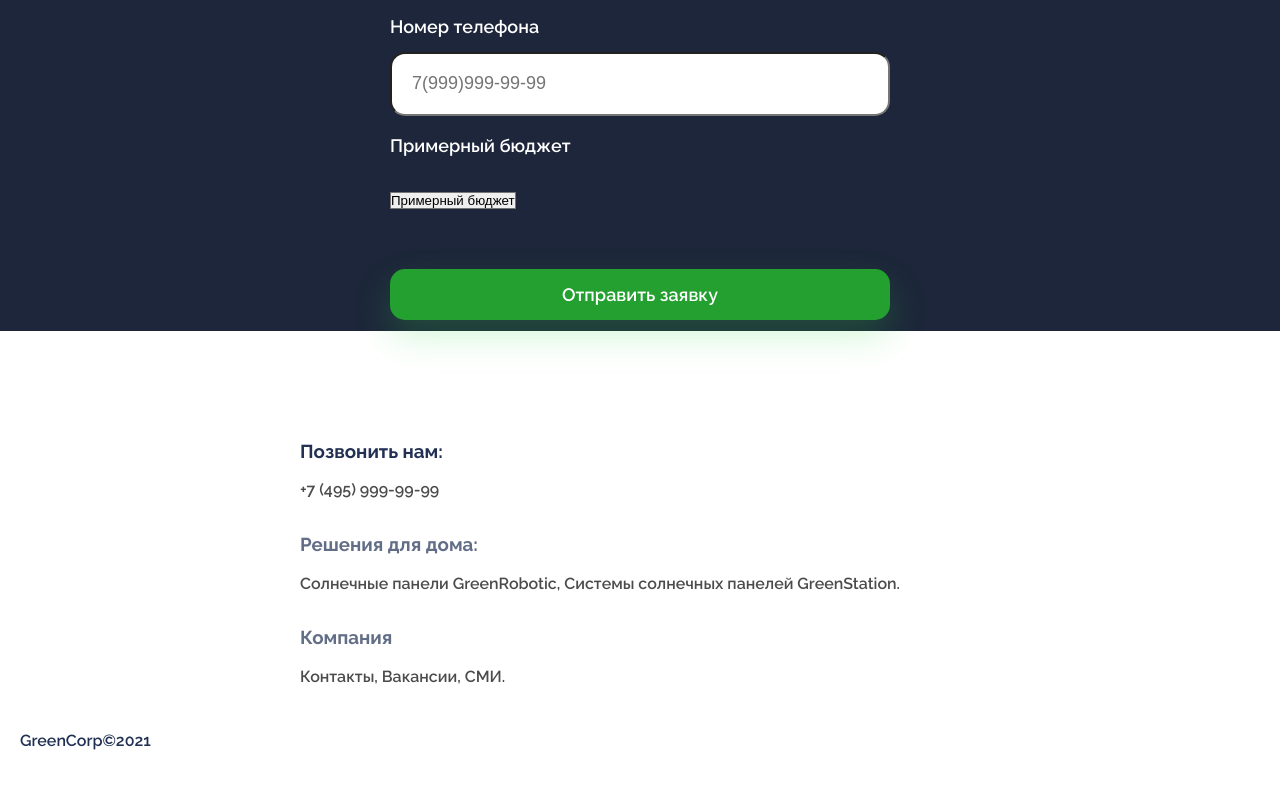
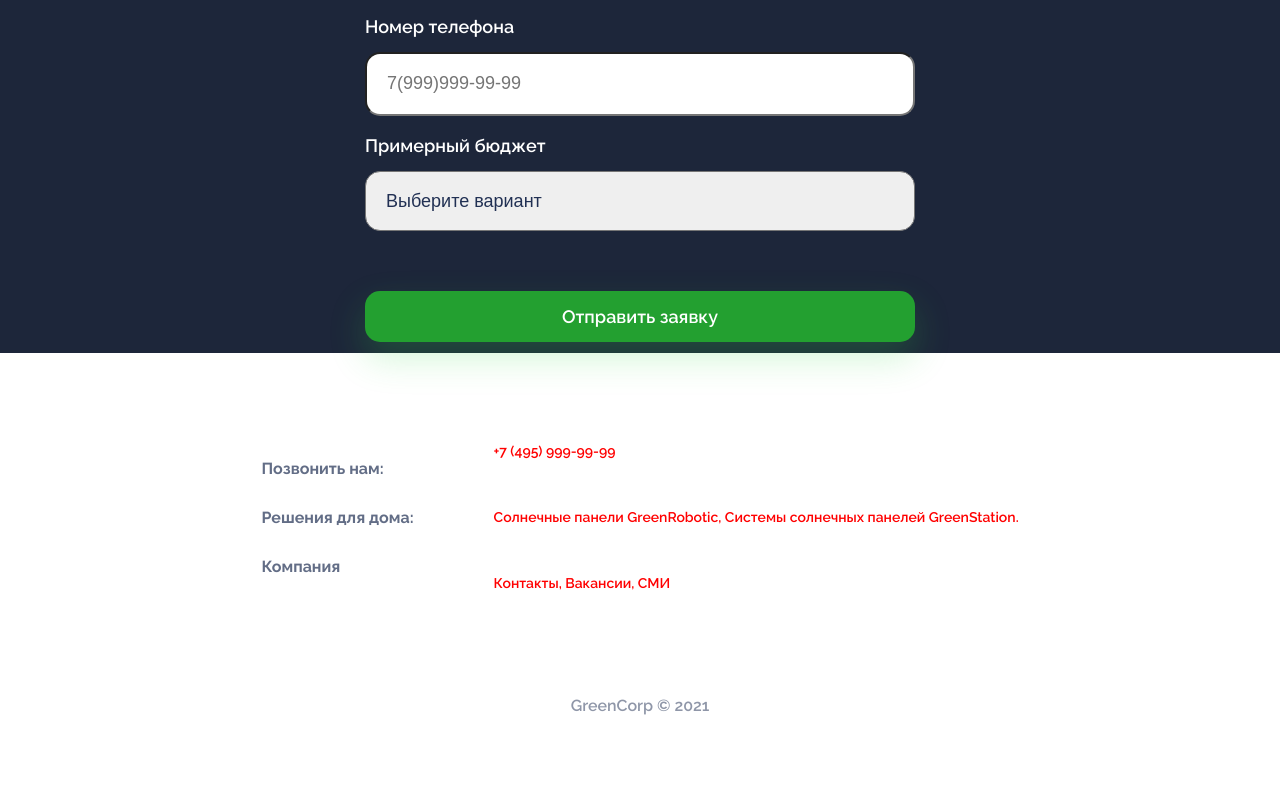
Before and after one commit to FrontMusG/-, a plain HTML site: page index.html in a window 1280 px wide. Shown: the part 1329-2118 px from the top of the page. Drawn offline with Linux system fonts and the light colour scheme.

Commit message:
Третья версия, остался футер

```diff
--- a/index.html
+++ b/index.html
@@ -42,10 +42,9 @@
                            <label for="phone">Номер телефона</label>
                            <input type="tel" placeholder="7(999)999-99-99" id="phone"><br/>
 
-                           <label for="budget">Примерный бюджет</label>
-                           <section name="money" id="budget"><br/>
-                           <select name="many" id="budget">
-                               <option value="">Примерный бюджет</option>
+                           <label for="budget2">Примерный бюджет</label>
+                           <select name="many" id="budget2">
+                               <option value="">Выберите вариант</option>
                                <option value="10-30">10 000 - 30 000</option>
                                <option value="30-60">30 000 - 60 000</option>
                                <option value="60-100">60 000 - 100 000</option>
@@ -53,6 +52,7 @@
                            </select>
                        </div>
                        <button type="submit" class="form__submit">Отправить заявку</button>
+                       </form>
 
 
 
@@ -62,18 +62,21 @@
        </section>
    </body>
    </html>
-   <footer>
+
+<footer>
     <div class="footer__container">
         <div class="footer__group">
             <h3>Позвонить нам:</h3>
+            <h3>Решения для дома:</h3>
+            <h3>Компания</h3>
+            </div>
             <div class="footer__links">
-                <a href="74959999999">+7 (495) 999-99-99</a>
-                <h3>Решения для дома:</h3>
+                <a href="tel:74959999999">+7 (495) 999-99-99</a>
                 <a href="#">Солнечные панели GreenRobotic, Системы солнечных панелей GreenStation.</a>
-                <h3>Компания</h3>
-                <a href="#">Контакты, Вакансии, СМИ.</a>
+                <a href="#">Контакты, Вакансии, СМИ</a>
             </div>
         </div>
+
     </div>
-    <div class="footer__copyright">GreenCorp©2021</div>
+    <div class="footer_copyright">GreenCorp © 2021</div>
 </footer>
--- a/main.css
+++ b/main.css
@@ -15,6 +15,7 @@ a{
     text-decoration: none;
     color:black;
     margin-bottom: 15px;
+
 
 }
 header a{
@@ -39,6 +40,7 @@ button{
 .about__sun-image{
     width: 100px;
     height: 100px;
+    position: absolute;
 }
 .about__info{
     max-width: 550px;
@@ -71,7 +73,7 @@ button{
     padding-bottom: 115px;
 }
 .form__container{
-    width: 500px;
+    width: 550px;
 }
 .form{
     background-color: #1d263a;
@@ -92,6 +94,11 @@ button{
     display: flex;
     flex-direction: column;
     text-align: left;
+}
+.container{
+    display: flex;
+    flex-direction: column;
+    justify-content: space-evenly;
 }
 .form form{
     display: grid;
@@ -114,6 +121,17 @@ button{
     border-radius: 15px;
     border-radius: none;
 }
+.form select{
+    font-size: 18px;
+    color: #213053;
+    height: 60px;
+    padding-bottom: 0;
+    padding-top: 0;
+    padding-left: 20px;
+    padding-right: 20px;
+    border-radius: 15px;
+    border-radius: none ;
+}
 .form__submit{
     font-size: 18px;
     font-weight: 600;
@@ -131,25 +149,44 @@ footer{
     margin-left: 20px;
     margin-right: 20px;
     font-weight: 600;
+    font-size: 16px;
+
 }
 .footer__container{
     display: flex;
     justify-content: center;
+
+
 }
 .footer_copyright{
     margin-top: 40px;
     text-align:center;
     opacity: 0.5;
+
 }
-.footer__group{
+.footer__group h3{
     margin-right: 80px;
+    font-size: 16px;
+    opacity: 0.7;
+    margin-bottom: 30px;
 
 }
 .footer__links{
-    font-size: 16px;
-    opacity: 0.7;
-    margin-bottom: 30px;
+
     display: flex;
     flex-direction: column;
+    margin-bottom: 15px;
 
 }
+footer a{
+    color: red;
+    font-size: 14px;
+    margin-bottom: 50px;
+
+}
+button:hover{
+    transition-timing-function: ease-in;
+    background-color: #f6980c;
+    box-shadow: 0 16px 36px rgba(246 152 12 / 20%);
+    transition: 0.3s;
+}
```
